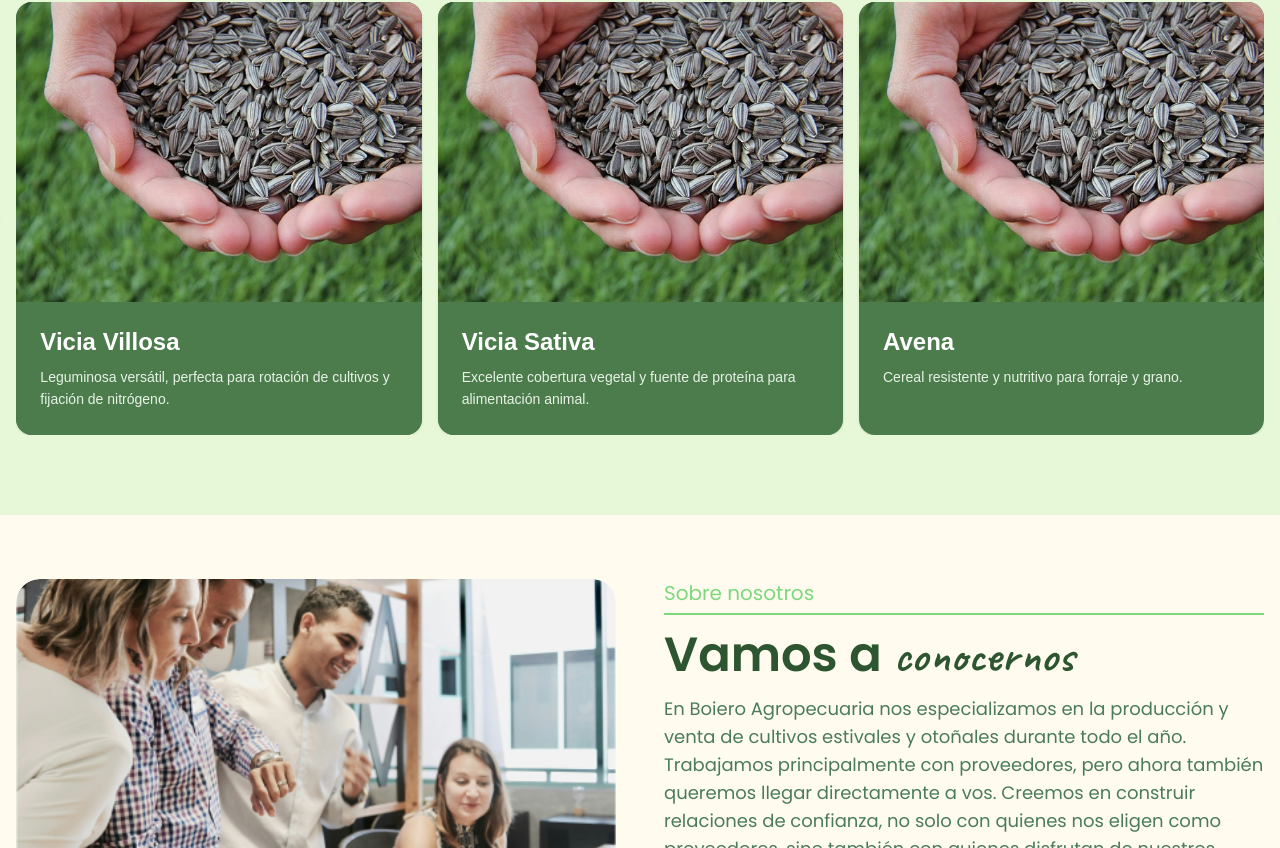
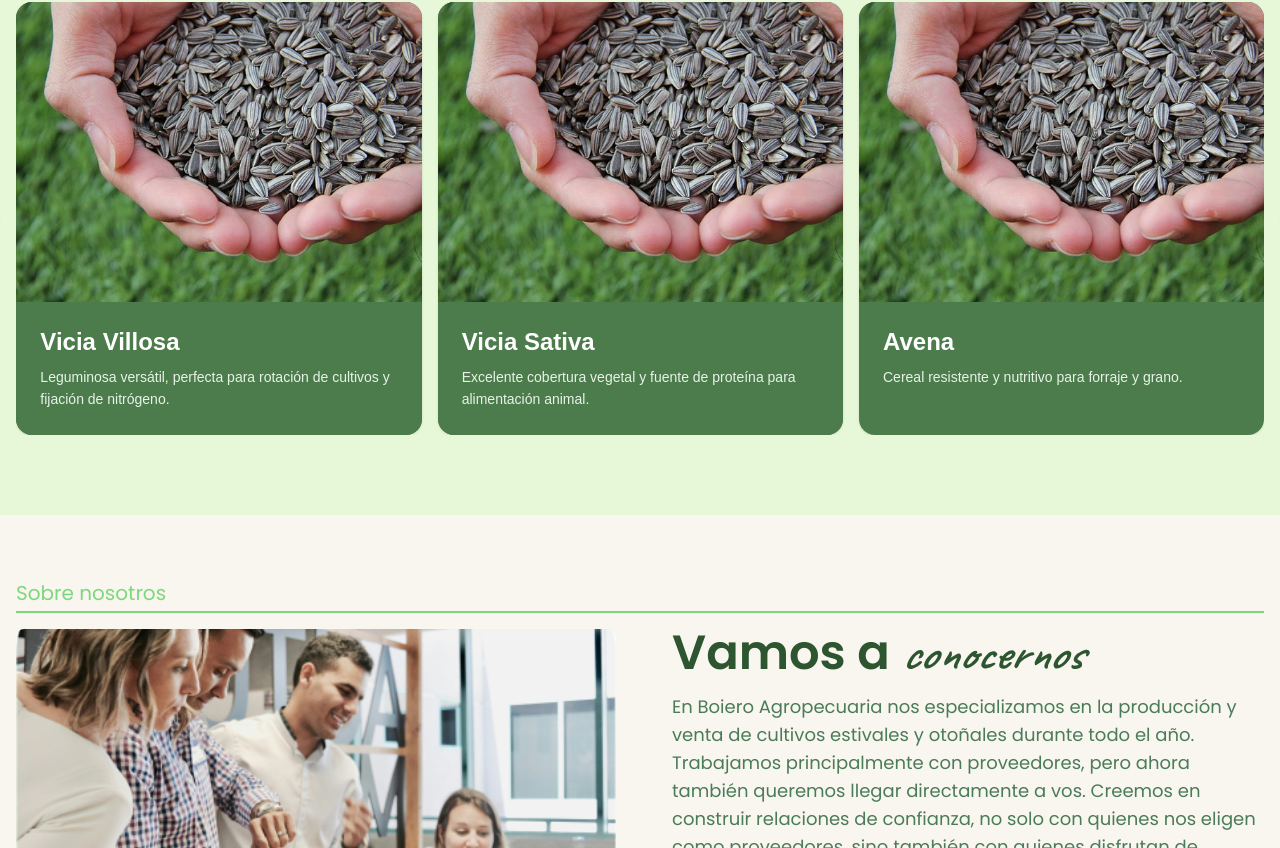
Before and after one commit to FeliOliva/boiero-landing-maqueta, a Next.js app: page / in a window 1280 px wide. Shown: the part 1952-2800 px from the top of the page. Built offline with nearby package versions, Linux system fonts and the light colour scheme; a web font is replaced by a local one.

Commit message:
correcion de about

```diff
--- a/components/about.tsx
+++ b/components/about.tsx
@@ -1,14 +1,20 @@
 import Image from "next/image";
+export const About = () => (
+  <div className="w-full pt-8 sm:pt-16 bg-[#f9f5ef]" id="about">
+    <div className="container mx-auto px-4">
+      <div className="mb-4">
+        <span className="text-lg sm:text-xl font-poppins text-[#7dd87d]">
+          Sobre nosotros
+        </span>
+        <div className="w-full h-0.5 bg-[#7dd87d] mt-1"></div>
+      </div>
 
-export const About = () => (
-  <div className="w-full pt-8 sm:pt-16" id="about">
-    <div className="container mx-auto px-4">
       <div className="grid grid-cols-1 gap-8 lg:gap-12 items-start lg:grid-cols-2">
         {/* Left Column - Image */}
-        <div className="rounded-2xl sm:rounded-3xl overflow-hidden w-full">
+        <div className="rounded-lg overflow-hidden w-full">
           <div className="relative w-full aspect-[16/10]">
             <Image
-              className="object-cover rounded-2xl sm:rounded-3xl"
+              className="object-cover"
               src="/imagenEquipo.png"
               alt="Equipo de trabajo"
               fill
@@ -19,18 +25,10 @@ export const About = () => (
         </div>
 
         {/* Right Column - Content */}
-        <div className="flex gap-3 sm:gap-4 flex-col">
-          {/* Title Section */}
-          <div className="relative">
-            <span className="text-lg sm:text-xl font-poppins text-[#7dd87d]">
-              Sobre nosotros
-            </span>
-            <div className="absolute -bottom-2 left-0 w-full h-0.5 bg-[#7dd87d]"></div>
-          </div>
-
+        <div className="flex gap-3 sm:gap-4 flex-col px-2">
           {/* Main Heading */}
-          <h2 className="text-4xl sm:text-4xl lg:text-5xl font-semibold font-poppins text-[#2c5530] mt-2">
-            Vamos a <span className="font-caveat">conocernos</span>
+          <h2 className="text-3xl sm:text-4xl lg:text-5xl font-semibold font-poppins text-[#2c5530]">
+            Vamos a <span className="font-caveat italic">conocernos</span>
           </h2>
 
           {/* Description */}
@@ -41,7 +39,7 @@ export const About = () => (
             directamente a vos. Creemos en construir relaciones de confianza, no
             solo con quienes nos eligen como proveedores, sino también con
             quienes disfrutan de nuestros productos en su mesa. En Boiero,
-            cultivamos con dedicación y pensamos en el futuro de todos.
+            cultivamos con dedicación y pensamos en el futuro de todos 💚🌾
           </p>
         </div>
 
@@ -49,6 +47,9 @@ export const About = () => (
         <div className="col-span-1 lg:col-span-2 mt-12 sm:mt-16 mb-16 sm:mb-24">
           {/* Mobile Image (hidden on sm and above) */}
           <div className="block sm:hidden w-full">
+            <h2 className="text-3xl sm:text-4xl font-semibold font-poppins text-[#7dd87d] mb-6">
+              Trayectoria
+            </h2>
             <Image
               src="/timeLineMobile.png"
               alt="Trayectoria de la empresa - versión móvil"
--- a/components/hero.tsx
+++ b/components/hero.tsx
@@ -3,8 +3,51 @@ import { ChevronDown } from "lucide-react";
 import { Button } from "@/components/ui/button";
 import { motion } from "framer-motion";
 import Image from "next/image";
+import { useEffect, useState } from "react";
 
 export const Hero = () => {
+  const [isMobile, setIsMobile] = useState(false);
+
+  // Detectar si está en móvil para ajustar scroll
+  useEffect(() => {
+    const checkIsMobile = () => {
+      setIsMobile(window.innerWidth < 1024);
+    };
+
+    // Revisar al cargar y cuando cambia el tamaño
+    checkIsMobile();
+    window.addEventListener("resize", checkIsMobile);
+
+    return () => {
+      window.removeEventListener("resize", checkIsMobile);
+    };
+  }, []);
+
+  // Función de scroll mejorada
+  const scrollToAbout = () => {
+    // Obtener la referencia al elemento about
+    const aboutSection = document.getElementById("about");
+
+    if (aboutSection) {
+      // Usar scrollIntoView con offset ajustado según dispositivo
+      const yOffset = isMobile ? -50 : -100;
+      const y =
+        aboutSection.getBoundingClientRect().top + window.pageYOffset + yOffset;
+
+      window.scrollTo({
+        top: y,
+        behavior: "smooth",
+      });
+    } else {
+      // Fallback al método anterior si no encuentra el ID
+      const scrollPosition = isMobile ? 1800 : 2500;
+      window.scrollTo({
+        top: scrollPosition,
+        behavior: "smooth",
+      });
+    }
+  };
+
   return (
     <div className="relative w-full h-screen" id="home">
       <Image
@@ -64,9 +107,7 @@ export const Hero = () => {
             <div className="w-full flex justify-center lg:hidden mt-4">
               <Button
                 size="lg"
-                onClick={() =>
-                  window.scrollTo({ top: 2500, behavior: "smooth" })
-                }
+                onClick={scrollToAbout}
                 className="bg-[#7FFF00] text-black hover:bg-[#7FFF00]/90 text-lg px-6 py-2 rounded-full flex items-center justify-center gap-2 transform hover:scale-105 transition-all max-w-[180px]"
               >
                 Conocenos
@@ -83,9 +124,7 @@ export const Hero = () => {
             >
               <Button
                 size="lg"
-                onClick={() =>
-                  window.scrollTo({ top: 2500, behavior: "smooth" })
-                }
+                onClick={scrollToAbout}
                 className="bg-[#7FFF00] text-black hover:bg-[#7FFF00]/90 text-xl px-10 py-6 rounded-full flex items-center justify-center gap-3 transform hover:scale-105 transition-all"
               >
                 Conocenos
--- a/components/product-carousel.tsx
+++ b/components/product-carousel.tsx
@@ -53,24 +53,22 @@ export const ProductCarousel = ({
   return (
     <div className="py-6 sm:py-10 px-4 mx-4 sm:mx-auto max-w-[1400px]  rounded-xl sm:rounded-2xl">
       <div className="mb-6 sm:mb-8 relative flex flex-col sm:block">
-        <div className="max-w-[600px]">
-          <h2 className="text-3xl sm:text-4xl md:text-5xl mb-1">
-            <span className="font-caveat text-[#4a7c59]">
-              Desarrollo
-            </span>
-            <span className="text-[#2c5530] font-poppins"> que crece</span>
-          </h2>
-          <h2 className="text-2xl sm:text-3xl md:text-4xl text-[#2c5530] font-poppins leading-tight">
-            con tus tierras
-          </h2>
-        </div>
-        <div className="relative mt-4 sm:mt-0 sm:absolute sm:right-0 sm:top-0">
+        <div className="relative mb-4 sm:mt-0 sm:absolute sm:right-0 sm:top-0">
           <div className="relative">
             <span className="text-lg font-poppins sm:text-xl text-[#7dd87d]">
               Nuestros productos
             </span>
             <div className="absolute -bottom-2 left-0 w-full h-0.5 bg-[#7dd87d]"></div>
           </div>
+        </div>
+        <div className="max-w-[600px]">
+          <h2 className="text-3xl sm:text-4xl md:text-5xl mb-1">
+            <span className="font-caveat text-[#4a7c59]">Desarrollo</span>
+            <span className="text-[#2c5530] font-poppins"> que crece</span>
+          </h2>
+          <h2 className="text-2xl sm:text-3xl md:text-4xl text-[#2c5530] font-poppins leading-tight">
+            con tus tierras
+          </h2>
         </div>
       </div>
 
```
